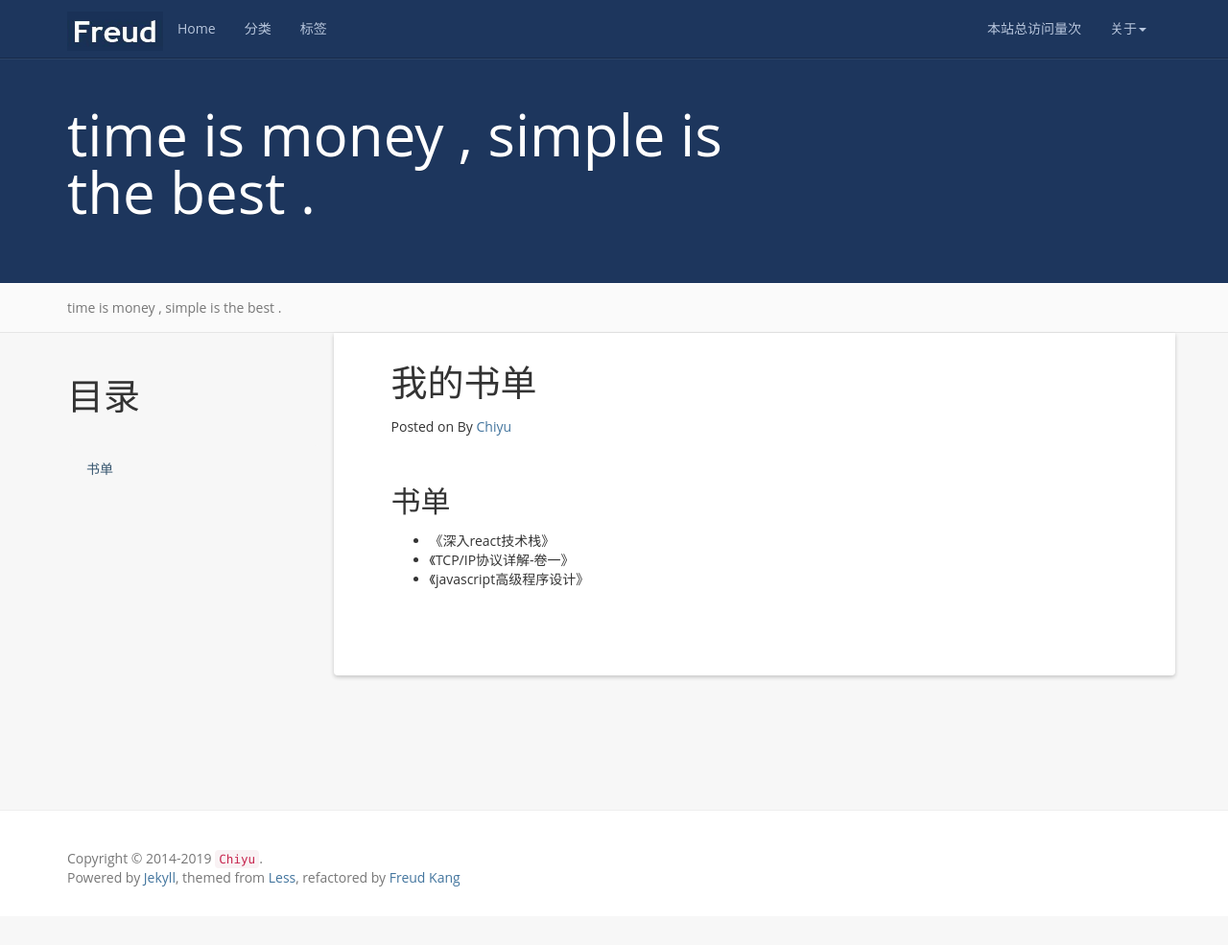
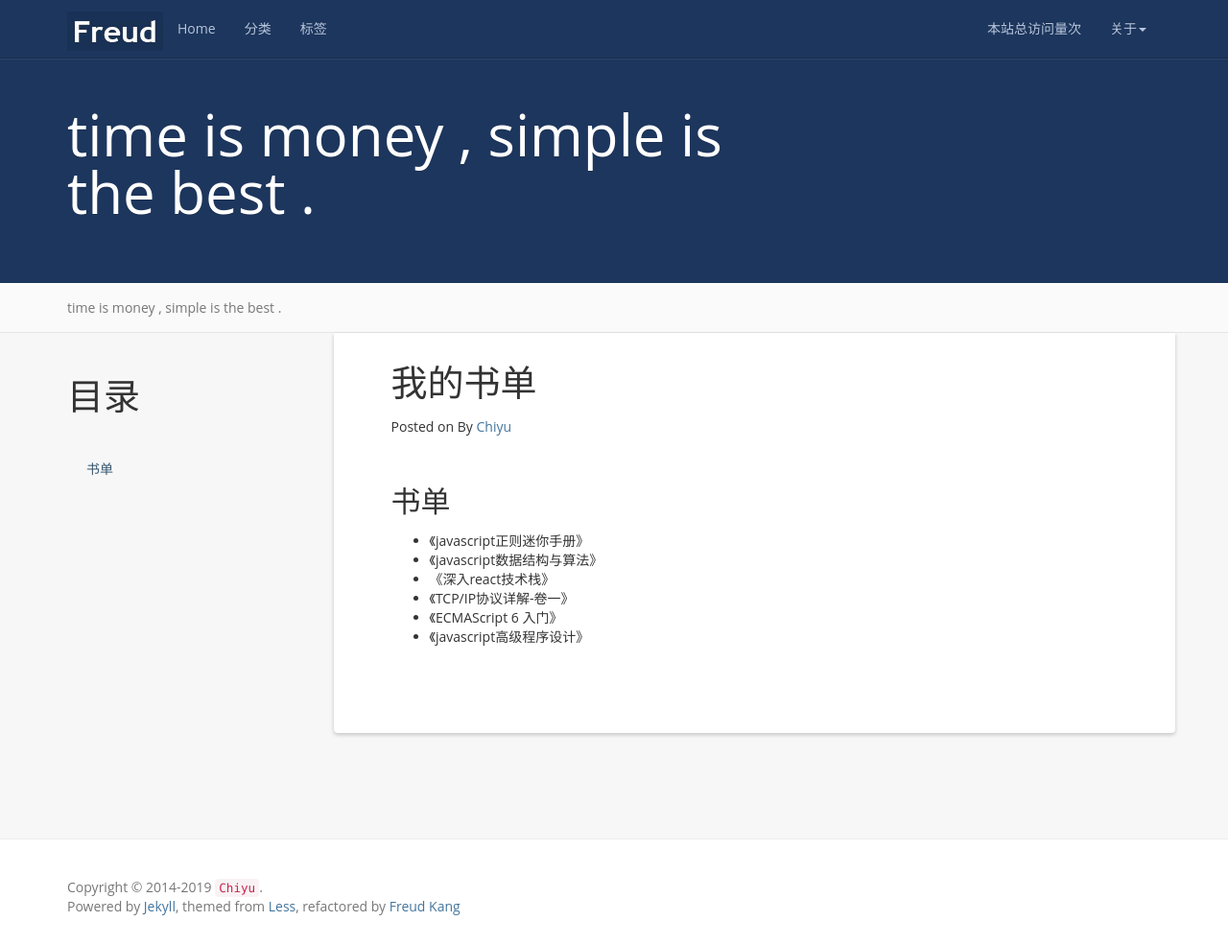
Before and after one commit to chiyu-git/chiyu-git.github.io, a Jekyll site: the page built from books.md, in a window 1280 px wide and 985 px high. Shown: the whole window at 96% size. Built offline with Jekyll 4.4.1, drawn with Linux system fonts in a browser that asks for light colours; nearby versions of some CDN libraries; a script that is not in the unit is left out; comment, search, counter and statistics services are not loaded.

Commit message:
update books

```diff
--- a/books.md
+++ b/books.md
@@ -12,6 +12,9 @@ permalink: /books/
 -----------------------------------------------------------------
 
 
++ 《javascript正则迷你手册》
++ 《javascript数据结构与算法》
 + 《深入react技术栈》
 + 《TCP/IP协议详解-卷一》
++ 《ECMAScript 6 入门》
 + 《javascript高级程序设计》
```
